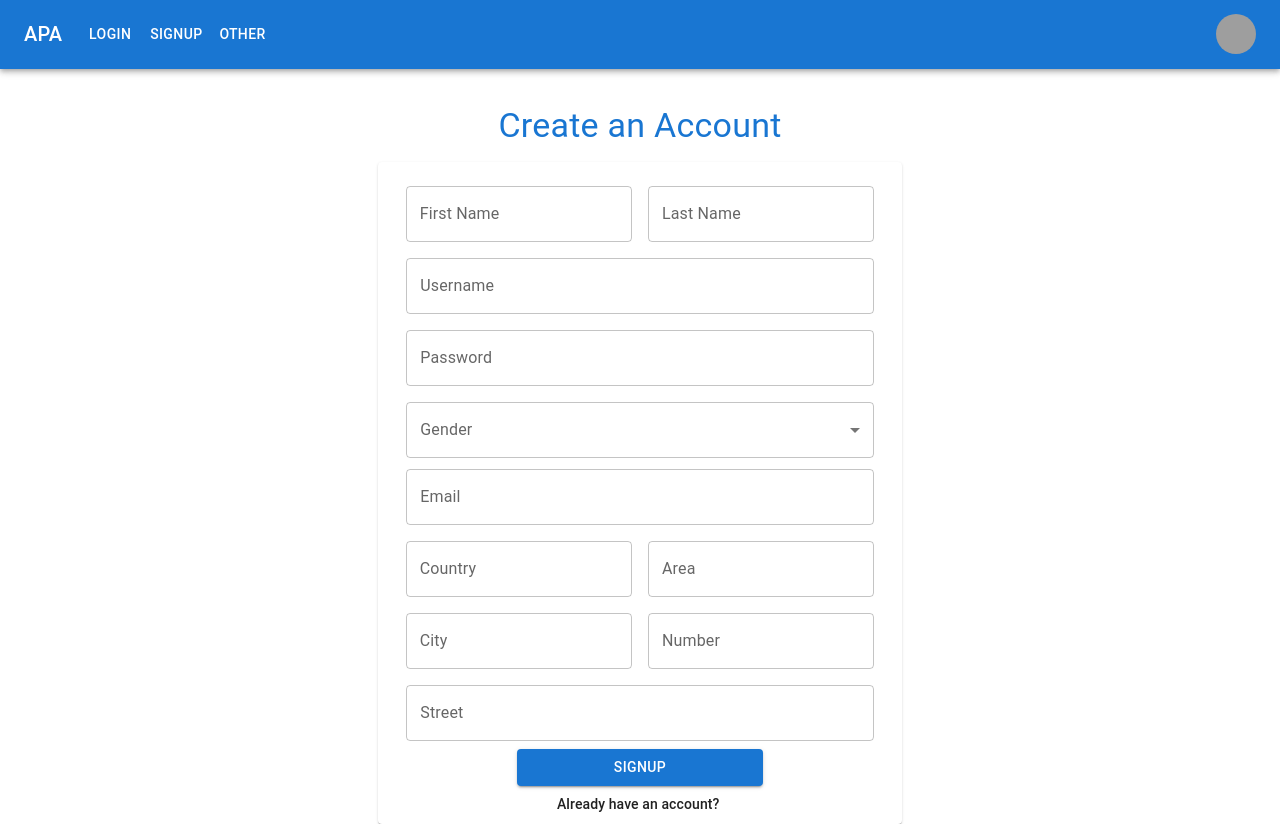
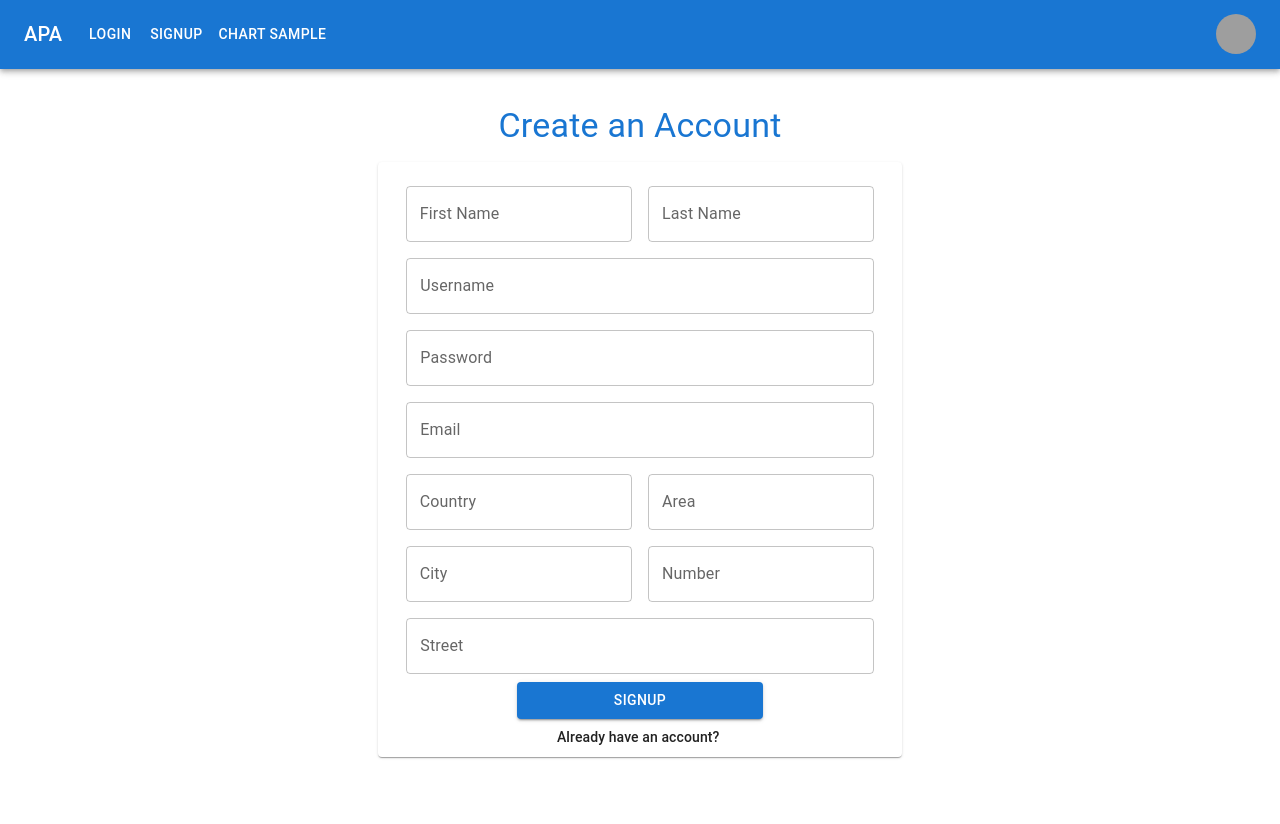
Before and after one commit to hafeed06/Student-Analysis-Application, a React (Create React App) app in the folder client/: page /signup in a window 1280 px wide. After the commit the page ends 800 px from the top, so only its background shows below. Built offline with nearby package versions, Linux system fonts and the light colour scheme; grey boxes are pictures that could not be loaded.

Commit message:
Test Feature

```diff
--- a/client/src/App.js
+++ b/client/src/App.js
@@ -6,7 +6,7 @@ import MainRouter from './Router';
 
 function App() {
   return (
-    <div className="App">
+    <div className="App" >
       <MainRouter />
     </div>
   );
--- a/client/src/Router.js
+++ b/client/src/Router.js
@@ -3,6 +3,7 @@ import Navbar from './components/Navbar'
 import Login from './pages/Login'
 import Signup from './pages/Signup'
 import Home from './pages/Home'
+import Chart1 from './components/charts/Chart1'
 
 const MainRouter = () => {
     return (
@@ -12,6 +13,7 @@ const MainRouter = () => {
             <Route exact path="/" element={<Home/>}/>
              <Route exact path="/signup" element={<Signup/>}/>
             <Route exact path="/login" element={<Login/>}/>
+            <Route exact path="/chart" element={< Chart1 />}/>
             </Routes>
         </Router>
     )
--- a/client/src/components/Navbar.js
+++ b/client/src/components/Navbar.js
@@ -14,8 +14,8 @@ import MenuItem from '@mui/material/MenuItem';
 import { Link } from "react-router-dom"
 import '../index.css'
 
-const pages = ['Login', 'Signup', 'Other'];
-const links = ['/login', '/signup', '/']
+const pages = ['Login', 'Signup', 'Chart Sample'];
+const links = ['/login', '/signup', '/chart']
 const settings = ['Profile', 'Account', 'Dashboard', 'Logout'];
 
 const Navbar = () => {
@@ -101,7 +101,7 @@ const Navbar = () => {
                                 onClick={handleCloseNavMenu}
                                 sx={{ my: 2, color: 'white', display: 'block' }}
                             >
-                                <Link to={pages[k]} >
+                                <Link to={links[k]} >
                                     {page}
                                 </Link>
                             </Button>
--- a/client/src/components/charts/Chart1.js
+++ b/client/src/components/charts/Chart1.js
@@ -1,6 +1,7 @@
 import React from 'react'
 import Chart from 'chart.js/auto';
 import { useEffect } from 'react';
+import '../../index.css'
 
 const Chart1 = () => {
 
@@ -57,7 +58,7 @@ const Chart1 = () => {
         }
       }, [])
     return (
-        <div>
+        <div className='container'>
           <canvas id="myChart"></canvas>
         </div>
     )
--- a/client/src/pages/Login.js
+++ b/client/src/pages/Login.js
@@ -37,13 +37,13 @@ const Login = () => {
         <Box sx={{ flexGrow: 1 }} mt={10} >
         <Grid container spacing={2}>
         <Grid item xs={12} sm={8} md={4} ml="auto" mr="auto">
-        <Typography variant="h4" sx={{textAlign:'center'}} pb={2}color="primary">Log in to MovieDB </Typography>
+        <Typography variant="h4" sx={{textAlign:'center'}} pb={2}color="primary">Log in to APA </Typography>
         <Paper sx={{paddingTop:2, paddingLeft:2, paddingRight:2, justifyContent:'center', textAlign:'center'}}>
             <form onSubmit={handleSubmit}>
             <TextField name="username" label="Username" variant="outlined" sx={bigInput} onChange={handleChange}/>
             <TextField name="password" label="Password" type="password" variant="outlined" sx={bigInput} onChange={handleChange}/>
             <Button type="submit" variant="contained" color="primary" sx={{width:'50%'}}> Login</Button>
-            <Typography p={1} variant="subtitle2">First time using MovieDB? Sign up! </Typography>
+            <Typography p={1} variant="subtitle2">First time using APA? Sign up! </Typography>
             {submitted && <Typography variant="h4" color="green">Successfully Authenticated</Typography>}
             </form>
           </Paper>
--- a/client/src/pages/Signup.js
+++ b/client/src/pages/Signup.js
@@ -23,7 +23,6 @@ const Signup = () => {
           lastname:'',
           username:'',
           password:'',
-          gender:'',
           email:'',
           country:'',
           area:'',
@@ -68,20 +67,6 @@ const Signup = () => {
             <TextField name="lastname" label="Last Name" variant="outlined" sx={smallInput} onChange={handleChange}/>
             <TextField name="username" label="Username" variant="outlined" sx={bigInput} onChange={handleChange}/>
             <TextField name="password" label="Password" type="password" variant="outlined" sx={bigInput} onChange={handleChange}/>
-            <FormControl style={{width:'95%', marginBottom:'3px', marginTop:'8px'}}>
-                <InputLabel id="demo-simple-select-label">Gender</InputLabel>
-                <Select
-                name="gender"
-                labelId="demo-simple-select-label"
-                id="demo-simple-select"
-                value={data.gender}
-                label="Gender"
-                onChange={handleChange}
-                >
-                <MenuItem value="male">Male</MenuItem>
-                <MenuItem value="female">Female</MenuItem>
-                </Select>
-            </FormControl>
             <TextField name="email" label="Email" variant="outlined" sx={bigInput} onChange={handleChange}/>
             <TextField name="country" label="Country" variant="outlined" sx={smallInput} onChange={handleChange}/>
             <TextField name="area" label="Area" variant="outlined" sx={smallInput} onChange={handleChange}/>
```
Also changed, not shown: 1 other file (tests, documents, lock files or other folders).
